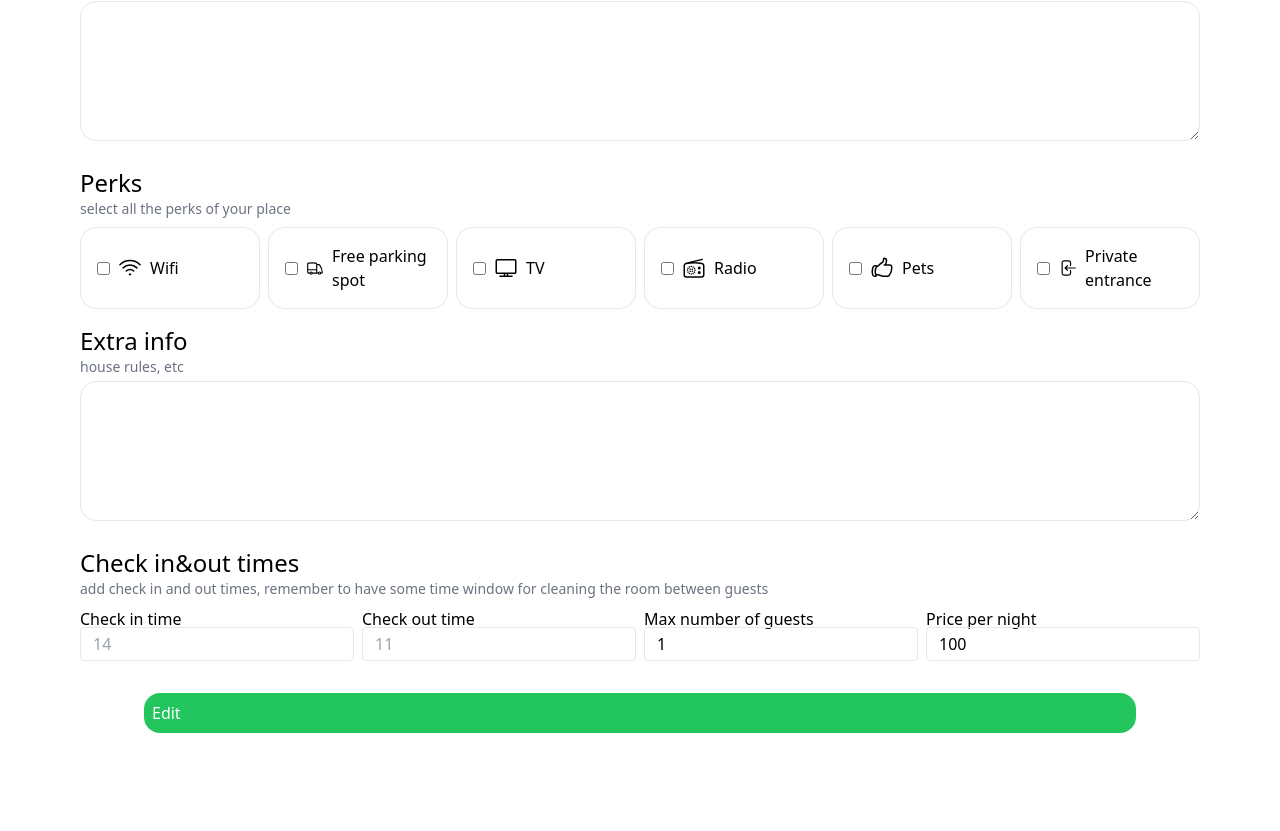
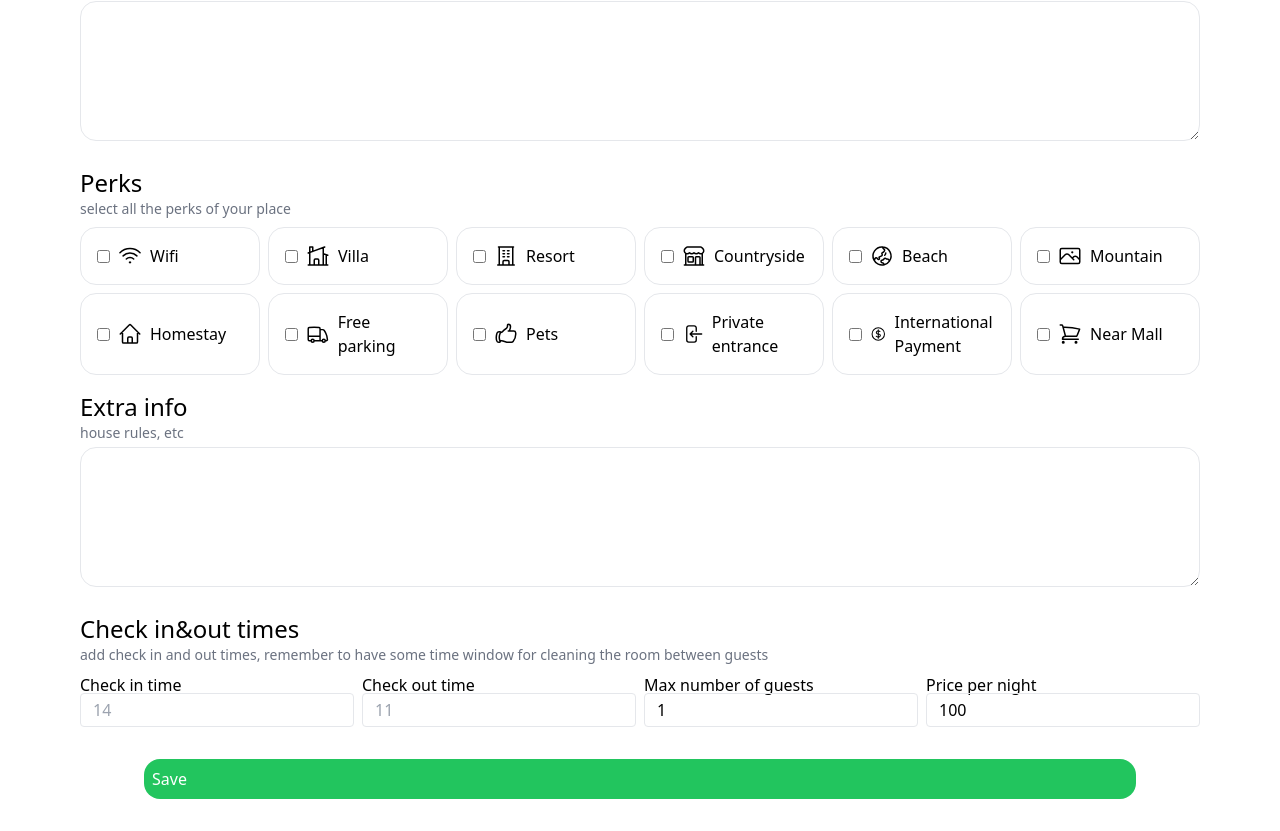
Before and after one commit to nguyentienict01/Web-project, a React (Vite) app in the folder client/: page /account/places/new in a window 1280 px wide. Shown: the part 683-1514 px from the top of the page. Before the commit the page ends 1448 px from the top, so only its background shows below. Built offline with nearby package versions, Linux system fonts and the light colour scheme; no server answers.

Commit message:
add favorite + validate booking

```diff
--- a/client/src/App.jsx
+++ b/client/src/App.jsx
@@ -5,6 +5,7 @@ import RegisterPage from "./pages/RegisterPage";
 import axios from "axios";
 import { UserContextProvider } from "./UserContext";
 import PlacesPage from "./pages/PlacesPage";
+import FavoritesPage from './pages/FavoritesPage';
 import PlaceSearchPage from "./pages/PlaceSearchPage";
 import PlacesFormPage from "./pages/PlacesFormPage";
 import PlacePage from "./pages/PlacePage";
@@ -32,6 +33,7 @@ function App() {
           <Route path="/search" element={<PlaceSearchPage />} />
           <Route path="/login" element={<LoginPage />} />
           <Route path="/register" element={<RegisterPage />} />
+          <Route path="/account/favorites" element={<FavoritesPage />} />
           <Route path="/account/places" element={<PlacesPage />} />
           <Route path="/account/places/new" element={<PlacesFormPage />} />
           <Route path="/account/places/:id" element={<PlacesFormPage />} />
--- a/client/src/Perks.jsx
+++ b/client/src/Perks.jsx
@@ -1,8 +1,8 @@
-export default function Perks({selected,onChange}) {
+export default function Perks({ selected, onChange }) {
   function handleCbClick(ev) {
-    const {checked,name} = ev.target;
+    const { checked, name } = ev.target;
     if (checked) {
-      onChange([...selected,name]);
+      onChange([...selected, name]);
     } else {
       onChange([...selected.filter(selectedName => selectedName !== name)]);
     }
@@ -10,49 +10,91 @@ export default function Perks({selected,onChange}) {
   return (
     <>
       <label className="border p-4 flex rounded-2xl gap-2 items-center cursor-pointer">
-        <input type="checkbox" checked={selected.includes('wifi')} name="wifi" onChange={handleCbClick}/>
+        <input type="checkbox" checked={selected.includes('wifi')} name="wifi" onChange={handleCbClick} />
         <svg xmlns="http://www.w3.org/2000/svg" fill="none" viewBox="0 0 24 24" strokeWidth={1.5} stroke="currentColor" className="w-6 h-6">
           <path strokeLinecap="round" strokeLinejoin="round" d="M8.288 15.038a5.25 5.25 0 017.424 0M5.106 11.856c3.807-3.808 9.98-3.808 13.788 0M1.924 8.674c5.565-5.565 14.587-5.565 20.152 0M12.53 18.22l-.53.53-.53-.53a.75.75 0 011.06 0z" />
         </svg>
         <span>Wifi</span>
       </label>
       <label className="border p-4 flex rounded-2xl gap-2 items-center cursor-pointer">
-        <input type="checkbox" checked={selected.includes('parking')} name="parking" onChange={handleCbClick}/>
+        <input type="checkbox" checked={selected.includes('villa')} name="villa" onChange={handleCbClick} />
+        <svg xmlns="http://www.w3.org/2000/svg" fill="none" viewBox="0 0 24 24" stroke-width="1.5" stroke="currentColor" class="w-6 h-6">
+          <path stroke-linecap="round" stroke-linejoin="round" d="M8.25 21v-4.875c0-.621.504-1.125 1.125-1.125h2.25c.621 0 1.125.504 1.125 1.125V21m0 0h4.5V3.545M12.75 21h7.5V10.75M2.25 21h1.5m18 0h-18M2.25 9l4.5-1.636M18.75 3l-1.5.545m0 6.205l3 1m1.5.5l-1.5-.5M6.75 7.364V3h-3v18m3-13.636l10.5-3.819" />
+        </svg>
+        <span>Villa</span>
+      </label>
+      <label className="border p-4 flex rounded-2xl gap-2 items-center cursor-pointer">
+        <input type="checkbox" checked={selected.includes('resort')} name="resort" onChange={handleCbClick} />
+        <svg xmlns="http://www.w3.org/2000/svg" fill="none" viewBox="0 0 24 24" strokeWidth={1.5} stroke="currentColor" className="w-6 h-6">
+          <path strokeLinecap="round" strokeLinejoin="round" d="M3.75 21h16.5M4.5 3h15M5.25 3v18m13.5-18v18M9 6.75h1.5m-1.5 3h1.5m-1.5 3h1.5m3-6H15m-1.5 3H15m-1.5 3H15M9 21v-3.375c0-.621.504-1.125 1.125-1.125h3.75c.621 0 1.125.504 1.125 1.125V21" />
+        </svg>
+        <span>Resort</span>
+      </label>
+      <label className="border py-4 pl-4 flex rounded-2xl gap-2 items-center cursor-pointer">
+        <input type="checkbox" checked={selected.includes('countryside')} name="countryside" onChange={handleCbClick} />
+        <svg xmlns="http://www.w3.org/2000/svg" fill="none" viewBox="0 0 24 24" strokeWidth={1.5} stroke="currentColor" className="w-6 h-6">
+          <path strokeLinecap="round" strokeLinejoin="round" d="M13.5 21v-7.5a.75.75 0 01.75-.75h3a.75.75 0 01.75.75V21m-4.5 0H2.36m11.14 0H18m0 0h3.64m-1.39 0V9.349m-16.5 11.65V9.35m0 0a3.001 3.001 0 003.75-.615A2.993 2.993 0 009.75 9.75c.896 0 1.7-.393 2.25-1.016a2.993 2.993 0 002.25 1.016c.896 0 1.7-.393 2.25-1.016a3.001 3.001 0 003.75.614m-16.5 0a3.004 3.004 0 01-.621-4.72L4.318 3.44A1.5 1.5 0 015.378 3h13.243a1.5 1.5 0 011.06.44l1.19 1.189a3 3 0 01-.621 4.72m-13.5 8.65h3.75a.75.75 0 00.75-.75V13.5a.75.75 0 00-.75-.75H6.75a.75.75 0 00-.75.75v3.75c0 .415.336.75.75.75z" />
+        </svg>
+        <span>Countryside</span>
+      </label>
+      <label className="border p-4 flex rounded-2xl gap-2 items-center cursor-pointer">
+        <input type="checkbox" checked={selected.includes('beach')} name="beach" onChange={handleCbClick} />
+        <svg xmlns="http://www.w3.org/2000/svg" fill="none" viewBox="0 0 24 24" stroke-width="1.5" stroke="currentColor" class="w-6 h-6">
+          <path stroke-linecap="round" stroke-linejoin="round" d="M12.75 3.03v.568c0 .334.148.65.405.864l1.068.89c.442.369.535 1.01.216 1.49l-.51.766a2.25 2.25 0 01-1.161.886l-.143.048a1.107 1.107 0 00-.57 1.664c.369.555.169 1.307-.427 1.605L9 13.125l.423 1.059a.956.956 0 01-1.652.928l-.679-.906a1.125 1.125 0 00-1.906.172L4.5 15.75l-.612.153M12.75 3.031a9 9 0 00-8.862 12.872M12.75 3.031a9 9 0 016.69 14.036m0 0l-.177-.529A2.25 2.25 0 0017.128 15H16.5l-.324-.324a1.453 1.453 0 00-2.328.377l-.036.073a1.586 1.586 0 01-.982.816l-.99.282c-.55.157-.894.702-.8 1.267l.073.438c.08.474.49.821.97.821.846 0 1.598.542 1.865 1.345l.215.643m5.276-3.67a9.012 9.012 0 01-5.276 3.67m0 0a9 9 0 01-10.275-4.835M15.75 9c0 .896-.393 1.7-1.016 2.25" />
+        </svg>
+        <span>Beach</span>
+      </label>
+      <label className="border p-4 flex rounded-2xl gap-2 items-center cursor-pointer">
+        <input type="checkbox" checked={selected.includes('mountain')} name="mountain" onChange={handleCbClick} />
+        <svg xmlns="http://www.w3.org/2000/svg" fill="none" viewBox="0 0 24 24" strokeWidth={1.5} stroke="currentColor" className="w-6 h-6">
+          <path strokeLinecap="round" strokeLinejoin="round" d="M2.25 15.75l5.159-5.159a2.25 2.25 0 013.182 0l5.159 5.159m-1.5-1.5l1.409-1.409a2.25 2.25 0 013.182 0l2.909 2.909m-18 3.75h16.5a1.5 1.5 0 001.5-1.5V6a1.5 1.5 0 00-1.5-1.5H3.75A1.5 1.5 0 002.25 6v12a1.5 1.5 0 001.5 1.5zm10.5-11.25h.008v.008h-.008V8.25zm.375 0a.375.375 0 11-.75 0 .375.375 0 01.75 0z" />
+        </svg>
+        <span>Mountain</span>
+      </label>
+      <label className="border p-4 flex rounded-2xl gap-2 items-center cursor-pointer">
+        <input type="checkbox" checked={selected.includes('homestay')} name="homestay" onChange={handleCbClick} />
+        <svg xmlns="http://www.w3.org/2000/svg" fill="none" viewBox="0 0 24 24" strokeWidth={1.5} stroke="currentColor" className="w-6 h-6">
+          <path strokeLinecap="round" strokeLinejoin="round" d="M2.25 12l8.954-8.955c.44-.439 1.152-.439 1.591 0L21.75 12M4.5 9.75v10.125c0 .621.504 1.125 1.125 1.125H9.75v-4.875c0-.621.504-1.125 1.125-1.125h2.25c.621 0 1.125.504 1.125 1.125V21h4.125c.621 0 1.125-.504 1.125-1.125V9.75M8.25 21h8.25" />
+        </svg>
+        <span>Homestay</span>
+      </label>
+      <label className="border p-4 flex rounded-2xl gap-2 items-center cursor-pointer">
+        <input type="checkbox" checked={selected.includes('parking')} name="parking" onChange={handleCbClick} />
         <svg xmlns="http://www.w3.org/2000/svg" fill="none" viewBox="0 0 24 24" strokeWidth={1.5} stroke="currentColor" className="w-6 h-6">
           <path strokeLinecap="round" strokeLinejoin="round" d="M8.25 18.75a1.5 1.5 0 01-3 0m3 0a1.5 1.5 0 00-3 0m3 0h6m-9 0H3.375a1.125 1.125 0 01-1.125-1.125V14.25m17.25 4.5a1.5 1.5 0 01-3 0m3 0a1.5 1.5 0 00-3 0m3 0h1.125c.621 0 1.129-.504 1.09-1.124a17.902 17.902 0 00-3.213-9.193 2.056 2.056 0 00-1.58-.86H14.25M16.5 18.75h-2.25m0-11.177v-.958c0-.568-.422-1.048-.987-1.106a48.554 48.554 0 00-10.026 0 1.106 1.106 0 00-.987 1.106v7.635m12-6.677v6.677m0 4.5v-4.5m0 0h-12" />
         </svg>
-        <span>Free parking spot</span>
+        <span>Free parking</span>
       </label>
       <label className="border p-4 flex rounded-2xl gap-2 items-center cursor-pointer">
-        <input type="checkbox" checked={selected.includes('tv')} name="tv" onChange={handleCbClick}/>
-        <svg xmlns="http://www.w3.org/2000/svg" fill="none" viewBox="0 0 24 24" strokeWidth={1.5} stroke="currentColor" className="w-6 h-6">
-          <path strokeLinecap="round" strokeLinejoin="round" d="M6 20.25h12m-7.5-3v3m3-3v3m-10.125-3h17.25c.621 0 1.125-.504 1.125-1.125V4.875c0-.621-.504-1.125-1.125-1.125H3.375c-.621 0-1.125.504-1.125 1.125v11.25c0 .621.504 1.125 1.125 1.125z" />
-        </svg>
-        <span>TV</span>
-      </label>
-      <label className="border p-4 flex rounded-2xl gap-2 items-center cursor-pointer">
-        <input type="checkbox" checked={selected.includes('radio')} name="radio" onChange={handleCbClick}/>
-        <svg xmlns="http://www.w3.org/2000/svg" fill="none" viewBox="0 0 24 24" strokeWidth={1.5} stroke="currentColor" className="w-6 h-6">
-          <path strokeLinecap="round" strokeLinejoin="round" d="M3.75 7.5l16.5-4.125M12 6.75c-2.708 0-5.363.224-7.948.655C2.999 7.58 2.25 8.507 2.25 9.574v9.176A2.25 2.25 0 004.5 21h15a2.25 2.25 0 002.25-2.25V9.574c0-1.067-.75-1.994-1.802-2.169A48.329 48.329 0 0012 6.75zm-1.683 6.443l-.005.005-.006-.005.006-.005.005.005zm-.005 2.127l-.005-.006.005-.005.005.005-.005.005zm-2.116-.006l-.005.006-.006-.006.005-.005.006.005zm-.005-2.116l-.006-.005.006-.005.005.005-.005.005zM9.255 10.5v.008h-.008V10.5h.008zm3.249 1.88l-.007.004-.003-.007.006-.003.004.006zm-1.38 5.126l-.003-.006.006-.004.004.007-.006.003zm.007-6.501l-.003.006-.007-.003.004-.007.006.004zm1.37 5.129l-.007-.004.004-.006.006.003-.004.007zm.504-1.877h-.008v-.007h.008v.007zM9.255 18v.008h-.008V18h.008zm-3.246-1.87l-.007.004L6 16.127l.006-.003.004.006zm1.366-5.119l-.004-.006.006-.004.004.007-.006.003zM7.38 17.5l-.003.006-.007-.003.004-.007.006.004zm-1.376-5.116L6 12.38l.003-.007.007.004-.004.007zm-.5 1.873h-.008v-.007h.008v.007zM17.25 12.75a.75.75 0 110-1.5.75.75 0 010 1.5zm0 4.5a.75.75 0 110-1.5.75.75 0 010 1.5z" />
-        </svg>
-        <span>Radio</span>
-      </label>
-      <label className="border p-4 flex rounded-2xl gap-2 items-center cursor-pointer">
-        <input type="checkbox" checked={selected.includes('pets')} name="pets" onChange={handleCbClick}/>
+        <input type="checkbox" checked={selected.includes('pets')} name="pets" onChange={handleCbClick} />
         <svg xmlns="http://www.w3.org/2000/svg" fill="none" viewBox="0 0 24 24" strokeWidth="1.5"
-             stroke="currentColor" className="w-6 h-6">
+          stroke="currentColor" className="w-6 h-6">
           <path strokeLinecap="round" strokeLinejoin="round"
-                d="M6.633 10.5c.806 0 1.533-.446 2.031-1.08a9.041 9.041 0 012.861-2.4c.723-.384 1.35-.956 1.653-1.715a4.498 4.498 0 00.322-1.672V3a.75.75 0 01.75-.75A2.25 2.25 0 0116.5 4.5c0 1.152-.26 2.243-.723 3.218-.266.558.107 1.282.725 1.282h3.126c1.026 0 1.945.694 2.054 1.715.045.422.068.85.068 1.285a11.95 11.95 0 01-2.649 7.521c-.388.482-.987.729-1.605.729H13.48c-.483 0-.964-.078-1.423-.23l-3.114-1.04a4.501 4.501 0 00-1.423-.23H5.904M14.25 9h2.25M5.904 18.75c.083.205.173.405.27.602.197.4-.078.898-.523.898h-.908c-.889 0-1.713-.518-1.972-1.368a12 12 0 01-.521-3.507c0-1.553.295-3.036.831-4.398C3.387 10.203 4.167 9.75 5 9.75h1.053c.472 0 .745.556.5.96a8.958 8.958 0 00-1.302 4.665c0 1.194.232 2.333.654 3.375z"/>
+            d="M6.633 10.5c.806 0 1.533-.446 2.031-1.08a9.041 9.041 0 012.861-2.4c.723-.384 1.35-.956 1.653-1.715a4.498 4.498 0 00.322-1.672V3a.75.75 0 01.75-.75A2.25 2.25 0 0116.5 4.5c0 1.152-.26 2.243-.723 3.218-.266.558.107 1.282.725 1.282h3.126c1.026 0 1.945.694 2.054 1.715.045.422.068.85.068 1.285a11.95 11.95 0 01-2.649 7.521c-.388.482-.987.729-1.605.729H13.48c-.483 0-.964-.078-1.423-.23l-3.114-1.04a4.501 4.501 0 00-1.423-.23H5.904M14.25 9h2.25M5.904 18.75c.083.205.173.405.27.602.197.4-.078.898-.523.898h-.908c-.889 0-1.713-.518-1.972-1.368a12 12 0 01-.521-3.507c0-1.553.295-3.036.831-4.398C3.387 10.203 4.167 9.75 5 9.75h1.053c.472 0 .745.556.5.96a8.958 8.958 0 00-1.302 4.665c0 1.194.232 2.333.654 3.375z" />
         </svg>
         <span>Pets</span>
       </label>
-      <label className="border p-4 flex rounded-2xl gap-2 items-center cursor-pointer">
-        <input type="checkbox" checked={selected.includes('entrance')} name="entrance" onChange={handleCbClick}/>
+      <label className="border py-4 pl-4 pr-0 flex rounded-2xl gap-2 items-center cursor-pointer">
+        <input type="checkbox" checked={selected.includes('entrance')} name="entrance" onChange={handleCbClick} />
         <svg xmlns="http://www.w3.org/2000/svg" fill="none" viewBox="0 0 24 24" strokeWidth={1.5} stroke="currentColor" className="w-6 h-6">
           <path strokeLinecap="round" strokeLinejoin="round" d="M15.75 9V5.25A2.25 2.25 0 0013.5 3h-6a2.25 2.25 0 00-2.25 2.25v13.5A2.25 2.25 0 007.5 21h6a2.25 2.25 0 002.25-2.25V15M12 9l-3 3m0 0l3 3m-3-3h12.75" />
         </svg>
         <span>Private entrance</span>
       </label>
+      <label className="border py-4 pl-4 pr-0 flex rounded-2xl gap-2 items-center cursor-pointer">
+        <input type="checkbox" checked={selected.includes('iternational_payment')} name="iternational_payment" onChange={handleCbClick} />
+        <svg xmlns="http://www.w3.org/2000/svg" fill="none" viewBox="0 0 24 24" strokeWidth={1.5} stroke="currentColor" className="w-6 h-6">
+          <path strokeLinecap="round" strokeLinejoin="round" d="M12 6v12m-3-2.818l.879.659c1.171.879 3.07.879 4.242 0 1.172-.879 1.172-2.303 0-3.182C13.536 12.219 12.768 12 12 12c-.725 0-1.45-.22-2.003-.659-1.106-.879-1.106-2.303 0-3.182s2.9-.879 4.006 0l.415.33M21 12a9 9 0 11-18 0 9 9 0 0118 0z" />
+        </svg>
+        <span>International Payment</span>
+      </label>
+      <label className="border p-4 flex rounded-2xl gap-2 items-center cursor-pointer">
+        <input type="checkbox" checked={selected.includes('mall')} name="mall" onChange={handleCbClick} />
+        <svg xmlns="http://www.w3.org/2000/svg" fill="none" viewBox="0 0 24 24" strokeWidth={1.5} stroke="currentColor" className="w-6 h-6">
+          <path strokeLinecap="round" strokeLinejoin="round" d="M2.25 3h1.386c.51 0 .955.343 1.087.835l.383 1.437M7.5 14.25a3 3 0 00-3 3h15.75m-12.75-3h11.218c1.121-2.3 2.1-4.684 2.924-7.138a60.114 60.114 0 00-16.536-1.84M7.5 14.25L5.106 5.272M6 20.25a.75.75 0 11-1.5 0 .75.75 0 011.5 0zm12.75 0a.75.75 0 11-1.5 0 .75.75 0 011.5 0z" />
+        </svg>
+        <span>Near Mall</span>
+      </label>
     </>
   );
 }
--- a/client/src/PlaceGallery.jsx
+++ b/client/src/PlaceGallery.jsx
@@ -1,7 +1,9 @@
+
 import { useState } from "react";
 import Image from "./Image.jsx";
 
 export default function PlaceGallery({ place }) {
+
   const [showAllPhotos, setShowAllPhotos] = useState(false);
 
   if (showAllPhotos) {
--- a/client/src/pages/PlacesFormPage.jsx
+++ b/client/src/pages/PlacesFormPage.jsx
@@ -132,7 +132,7 @@ export default function PlacesFormPage() {
           </div>
         </div>
         <div style={{ display: 'flex', justifyContent: 'space-between', margin: '16px 0px'}}>
-          <button className="secondary my-4 mx-16">Edit</button>
+          <button className="secondary my-4 mx-16">Save</button>
           {id && <button type="button" onClick={deletePlace} className="primary my-4 mx-16">Delete</button>}
         </div>
       </form>
--- a/client/src/pages/PlacesPage.jsx
+++ b/client/src/pages/PlacesPage.jsx
@@ -23,7 +23,7 @@ export default function PlacesPage() {
         </div>
         <div className="mt-4">
           {places.length > 0 && places.map(place => (
-            <Link to={'/account/places/'+place._id} className="flex cursor-pointer gap-4 bg-gray-100 p-4 rounded-2xl">
+            <Link to={'/account/places/'+place._id} key={place._id} className="flex cursor-pointer gap-4 bg-gray-100 p-4 rounded-2xl">
               <div className="flex w-32 h-32 bg-gray-300 grow shrink-0">
                 <PlaceImg place={place} />
               </div>
--- a/client/src/pages/ProfilePage.jsx
+++ b/client/src/pages/ProfilePage.jsx
@@ -3,6 +3,7 @@ import {UserContext} from "../UserContext.jsx";
 import {Link, Navigate, useParams} from "react-router-dom";
 import axios from "axios";
 import PlacesPage from "./PlacesPage";
+import FavoritesPage from "./FavoritesPage";
 import AccountNav from "../AccountNav";
 
 export default function ProfilePage() {
@@ -42,6 +43,9 @@ export default function ProfilePage() {
       {subpage === 'places' && (
         <PlacesPage />
       )}
+      {subpage === 'favorites' && (
+        <FavoritesPage />
+      )}
     </div>
   );
 }
```
Also changed, not shown: client/src/BookingWidget.jsx (+13 -0 lines), client/src/pages/BookingsPage.jsx (+7 -8 lines), client/src/pages/FavoritesPage.jsx (added, +36 -0 lines), client/src/pages/PlacePage.jsx (+44 -2 lines).
